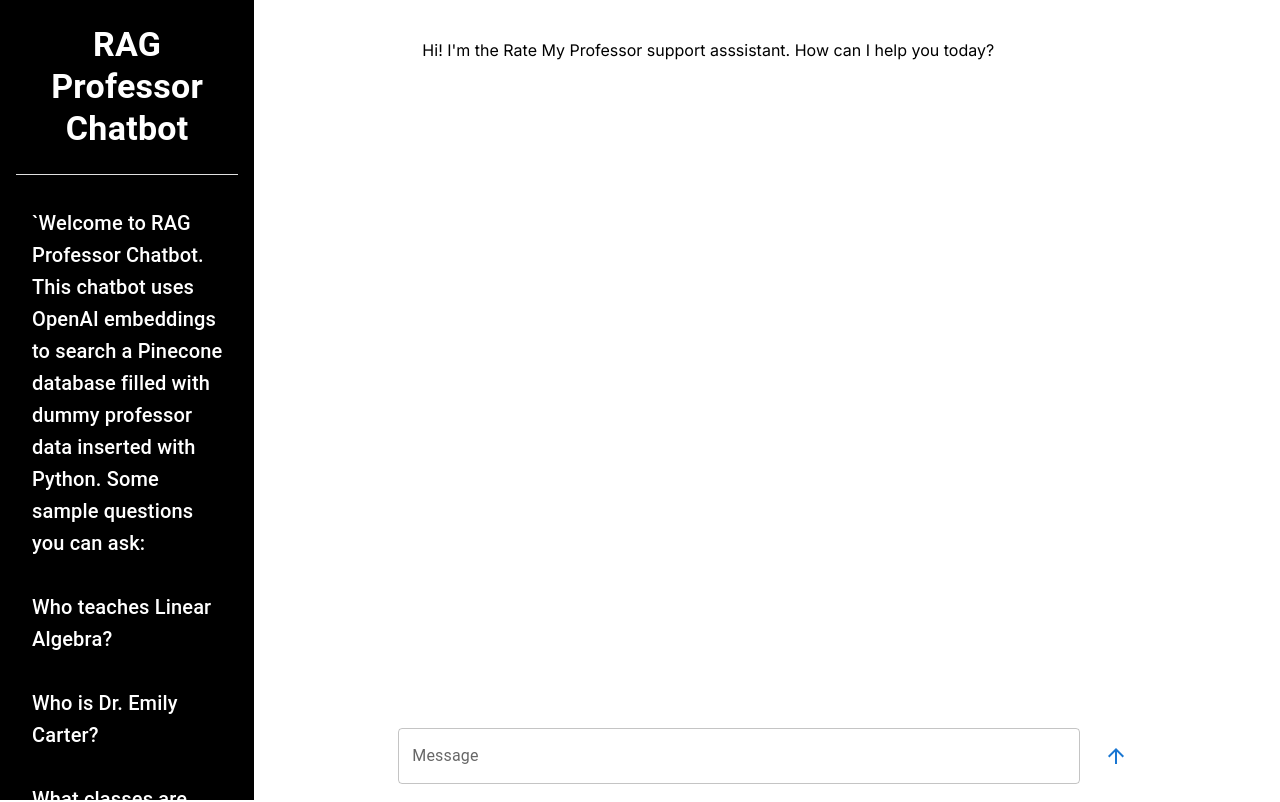
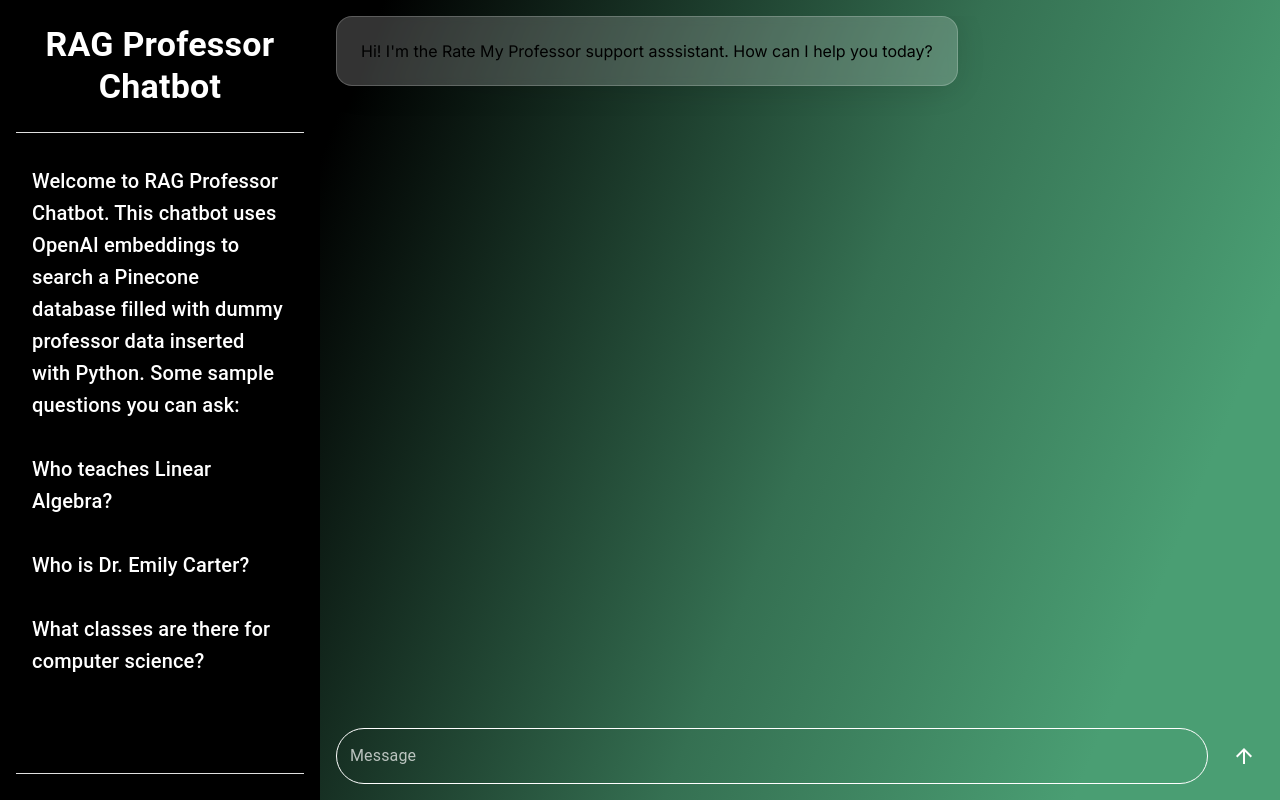
Before and after one commit to johnsonhsiung/RateMyProf, a Next.js app: page / in a window 1280 px wide. Shown: the top 802 px of the page. Built offline with nearby package versions, Linux system fonts and the light colour scheme.

Commit message:
added styling to messages, temporary loading icon when getting message from rag bot, and styling for the message stack

```diff
--- a/app/page.js
+++ b/app/page.js
@@ -3,16 +3,45 @@
 import { useState, useRef, useEffect } from "react";
 import { Box, TextField, Button, Stack, Typography } from "@mui/material";
 import ReactMarkdown from "react-markdown";
-import ArrowUpwardIcon from '@mui/icons-material/ArrowUpward';
-import IconButton from '@mui/material/IconButton';
-import Link from '@mui/material/Link';
-import Divider from '@mui/material/Divider';
-import {  } from '@mui/material';
-
-
+import ArrowUpwardIcon from "@mui/icons-material/ArrowUpward";
+import IconButton from "@mui/material/IconButton";
+import Link from "@mui/material/Link";
+import Divider from "@mui/material/Divider";
+import {} from "@mui/material";
 
 export default function Home() {
-
+  const DotAnimation = () => {
+    return (
+      <Box
+        component="span"
+        sx={{
+          fontSize: "20px",
+          "& span": {
+            display: "inline-block",
+            animation: "dot-blink 1.5s infinite ease-in-out both",
+          },
+          "& span:nth-of-type(1)": {
+            animationDelay: "0s",
+          },
+          "& span:nth-of-type(2)": {
+            animationDelay: "0.3s",
+          },
+          "& span:nth-of-type(3)": {
+            animationDelay: "0.6s",
+          },
+          "@keyframes dot-blink": {
+            "0%": { opacity: 0 },
+            "50%": { opacity: 1 },
+            "100%": { opacity: 0 },
+          },
+        }}
+      >
+        <span>.</span>
+        <span>.</span>
+        <span>.</span>
+      </Box>
+    );
+  };
   const [messages, setMessages] = useState([
     {
       role: "assistant",
@@ -35,10 +64,10 @@
   // Use functional states when your current state depends on a previous state. Otherwise, because react may not render the component immediately, some updates might be lost.
   const sendMessage = async () => {
     if (!message) {
-      console.log('Message is empty, exiting function');
+      console.log("Message is empty, exiting function");
       return;
     }
-    console.log(`sending ${message}`)
+    console.log(`sending ${message}`);
     setMessages((messages) => [
       ...messages,
       { role: "user", content: message },
@@ -91,60 +120,61 @@
   };
 
   return (
+    <Box width="100vw" height="100vh" display="flex" flexDirection="row">
       <Box
-      width="100vw"
-      height="100vh"
-      display="flex"
-      flexDirection="row"
-
-    >
-      <Box
-        flex='1 1 25%'
-        bgcolor='black'
+        flex="1 1 25%"
+        bgcolor="black"
         display="flex"
         flexDirection="column"
-        alignContent='center'
+        alignContent="center"
       >
         <Box>
-        <Typography variant='h4' color='white' align='center' margin={'24px'} fontWeight='bold'>
+          <Typography
+            variant="h4"
+            color="white"
+            align="center"
+            margin={"24px"}
+            fontWeight="bold"
+          >
             RAG Professor Chatbot
           </Typography>
         </Box>
-      <Divider variant="middle"sx= {{bgcolor:'white'}}/>
+        <Divider variant="middle" sx={{ bgcolor: "white" }} />
         <Box>
-        <Typography variant='h6' color='white' align='left' margin={'32px'}>
-          `Welcome to RAG Professor Chatbot. This chatbot uses OpenAI embeddings to search a Pinecone database filled with dummy professor data inserted with Python.
-          Some sample questions you can ask: <br /> <br />
+          <Typography variant="h6" color="white" align="left" margin={"32px"}>
+            Welcome to RAG Professor Chatbot. This chatbot uses OpenAI
+            embeddings to search a Pinecone database filled with dummy professor
+            data inserted with Python. Some sample questions you can ask: <br />{" "}
+            <br />
             Who teaches Linear Algebra? <br /> <br />
             Who is Dr. Emily Carter? <br /> <br />
             What classes are there for computer science? <br /> <br /> <br />
           </Typography>
-
-
         </Box>
-      <Divider variant="middle"sx= {{bgcolor:'white'}}/>
-      <Box height='300px'>
-        <Typography variant='h6' color='white' align='left' margin={'32px'}>
+        <Divider variant="middle" sx={{ bgcolor: "white" }} />
+        <Box height="300px">
+          <Typography variant="h6" color="white" align="left" margin={"32px"}>
             Check out the&nbsp;
-          <Link href='https://github.com/johnsonhsiung/RateMyProf' component='span'>
+            <Link
+              href="https://github.com/johnsonhsiung/RateMyProf"
+              component="span"
+            >
               source code
             </Link>
             &nbsp;for more details!
           </Typography>
-
         </Box>
-
-
       </Box>
 
       <Stack
         direction="column"
-        flex= '1 1 75%'
+        flex="1 1 75%"
         p={2}
         spacing={3}
-        sx ={{
-          marginLeft: '128px',
-          marginRight: '128px',
+        sx={{
+          background: "rgb(0,0,0)",
+          background:
+            "linear-gradient(112deg, rgba(0,0,0,1) 5%, rgba(53,112,82,1) 52%, rgba(74,158,115,1) 84%)",
         }}
       >
         <Stack
@@ -154,12 +184,11 @@
           flexGrow={1}
           overflow="auto"
           maxHeight="100%"
-          sx = {{
+          sx={{
             "&::-webkit-scrollbar": {
               display: "none",
             },
           }}
-
         >
           {messages.map((message, index) => (
             <Box
@@ -170,16 +199,24 @@
               }
             >
               <Box
-                bgcolor={
-                  message.role === "assistant"
-                    ? "white"
-                    : "#e0e0e0"
-                }
+                bgcolor={message.role === "assistant" ? "white" : "#e0e0e0"}
                 color="black"
                 borderRadius={8}
+                sx={{
+                  background: "rgba(255, 255, 255, 0.2)",
+                  borderRadius: "16px",
+                  boxShadow: "0 4px 30px rgba(0, 0, 0, 0.1)",
+                  backdropFilter: "blur(5px)",
+                  WebkitBackdropFilter: "blur(5px)",
+                  border: "1px solid rgba(255, 255, 255, .2)",
+                }}
                 p={3}
               >
+                {message.content !== "" ? (
                   <ReactMarkdown>{message.content}</ReactMarkdown>
+                ) : (
+                  <DotAnimation></DotAnimation>
+                )}
               </Box>
             </Box>
           ))}
@@ -189,13 +226,47 @@
             label="Message"
             fullWidth
             value={message}
+            sx={{
+              color: "white",
+              "& .MuiOutlinedInput-root": {
+                borderRadius: "100px",
+                "& fieldset": {
+                  borderRadius: "100px", // Ensuring fieldset also has the same border-radius
+                  borderColor: "white",
+                },
+                "&:hover": {
+                  "& fieldset": {
+                    borderColor: "white",
+                  },
+                },
+                "&.Mui-focused fieldset": {
+                  borderColor: "white", // Highlight white when active (focused)
+                },
+                "& input": {
+                  color: "white", // Text color inside the input when typing
+                },
+              },
+              "& .MuiInputLabel-root": {
+                color: "rgba(255, 255, 255, 0.7)", // Default label color
+              },
+              "& .MuiInputLabel-root.Mui-focused": {
+                color: "white", // Label color when active (focused)
+              },
+              "&:hover .MuiInputLabel-root": {
+                color: "white", // Label color on hover
+              },
+            }}
             onChange={(e) => {
               setMessage(e.target.value);
             }}
             onKeyDown={handleKeyDown}
           ></TextField>
-         <IconButton color="primary" aria-label="send" onClick={sendMessage}>
-            <ArrowUpwardIcon/>
+          <IconButton
+            sx={{ color: "white" }}
+            aria-label="send"
+            onClick={sendMessage}
+          >
+            <ArrowUpwardIcon />
           </IconButton>
         </Stack>
       </Stack>
```
Lines whose indentation alone changed are shown as unchanged.
